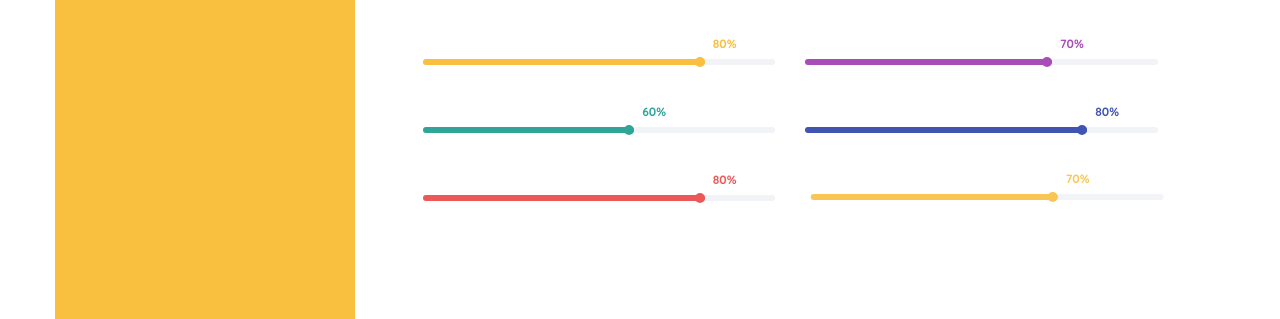
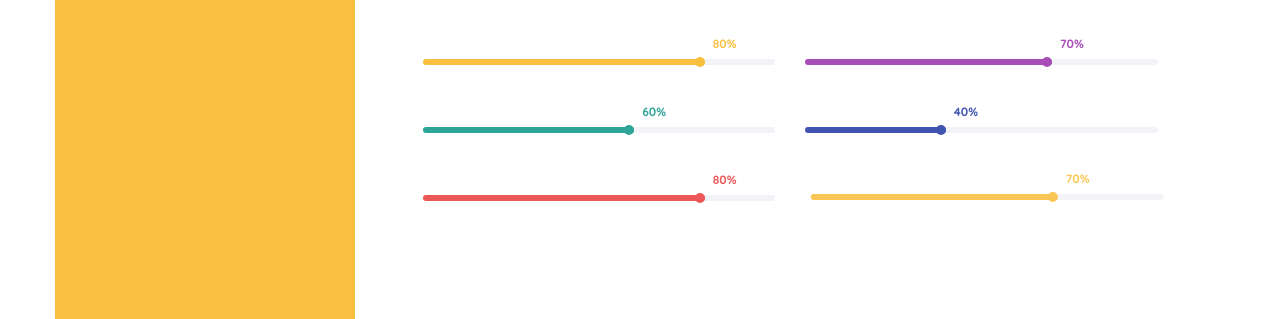
Before and after one commit to Darshil-Tech/darshil-tech.github.io, a plain HTML site: page index.html in a window 1280 px wide. Shown: the part 1380-1699 px from the top of the page. Drawn offline with nearby package versions, Linux system fonts and the light colour scheme; a web font is replaced by a local one.

Commit message:
Update index.html

```diff
--- a/index.html
+++ b/index.html
@@ -280,8 +280,8 @@
                               <h3 style="font-weight: 500;">React Native</h3>
                               <div class="progress">
                                  <div class="progress-bar color-6" role="progressbar" aria-valuenow="80"
-                                    aria-valuemin="0" aria-valuemax="100" style="width:80%">
-                                    <span>80%</span>
+                                    aria-valuemin="0" aria-valuemax="100" style="width:40%">
+                                    <span>40%</span>
                                  </div>
                               </div>
                            </div>
```
